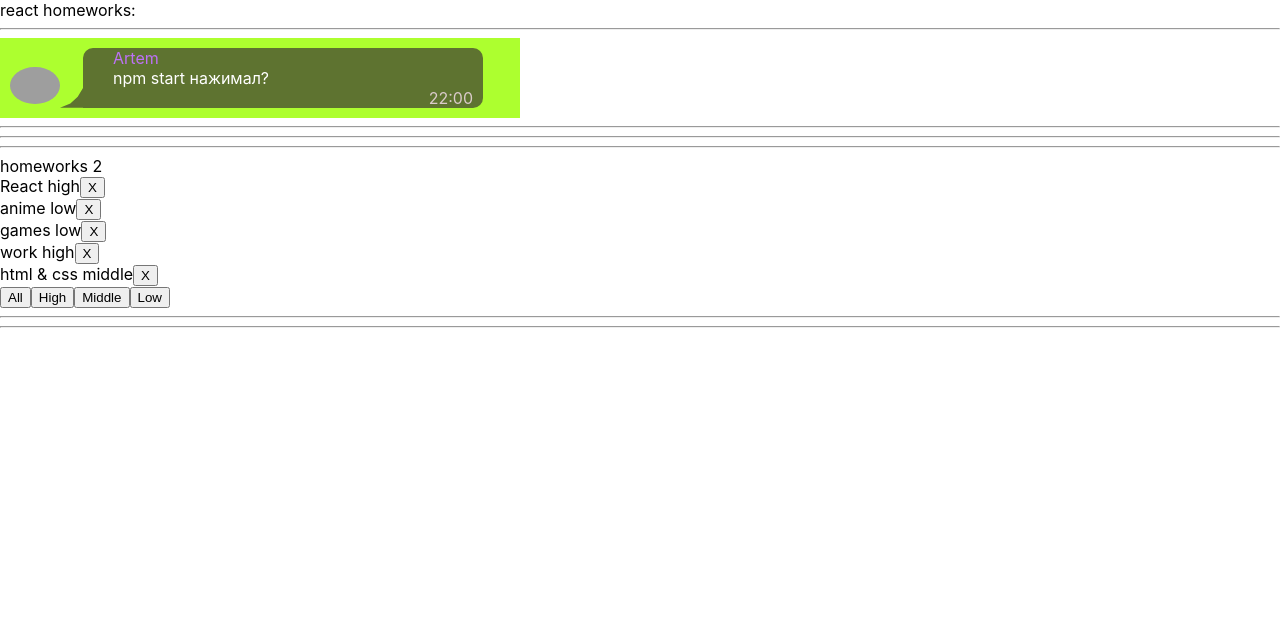
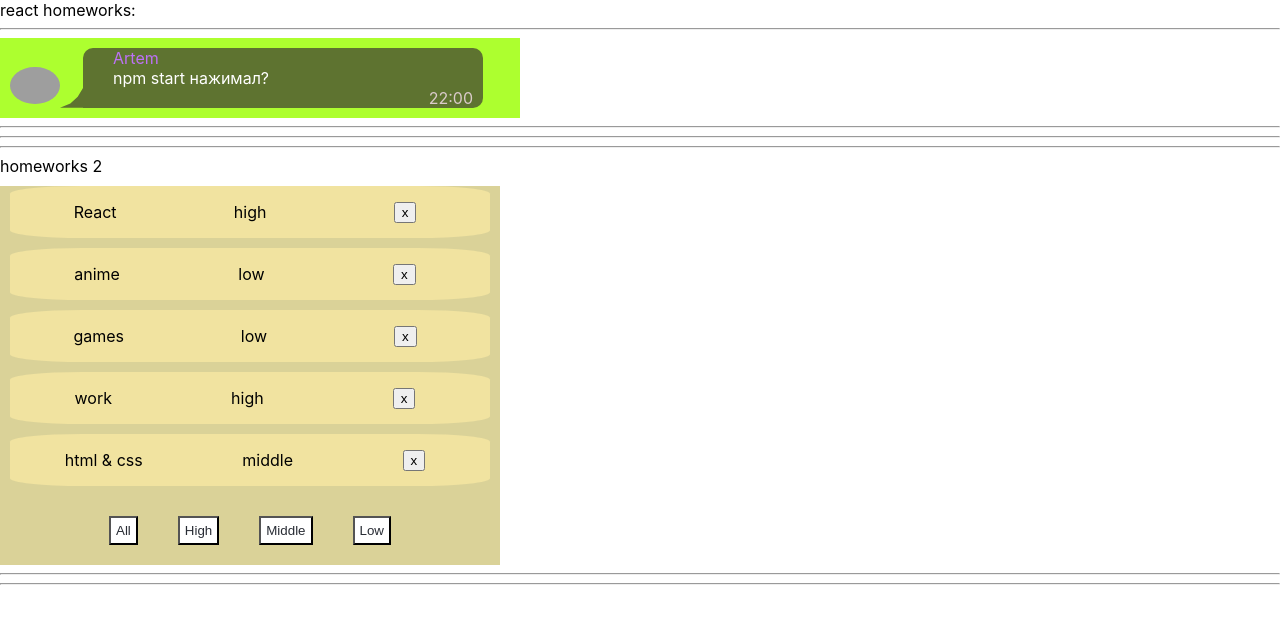
Before and after one commit to Arturp1994/DZ, a React (Create React App) app: page / in a window 1280 px wide. Shown: the top 624 px of the page. Built offline with nearby package versions, Linux system fonts and the light colour scheme; grey boxes are pictures that could not be loaded.

Commit message:
Dz2 did all (design)

```diff
--- a/src/p2-homeworks/h2/Affair.tsx
+++ b/src/p2-homeworks/h2/Affair.tsx
@@ -1,5 +1,6 @@
 import React from 'react'
 import {AffairType} from "./HW2";
+import s from './Affairs.module.css'
 
 type AffairPropsType = {
     // key не нужно типизировать
@@ -13,9 +14,10 @@ function Affair(props: AffairPropsType) {
     }// need to fix
 
     return (
-        <div>
-            {props.affair.name} <span>{props.affair.priority}</span>
-            <button onClick={deleteCallback}>X</button>
+        <div className={s.title}>
+            <div>{props.affair.name}</div>
+            <div>{props.affair.priority}</div>
+            <div className={s.allButton}><button onClick={deleteCallback}>x</button></div>
         </div>
     )
 }
--- a/src/p2-homeworks/h2/Affairs.module.css
+++ b/src/p2-homeworks/h2/Affairs.module.css
@@ -1,3 +1,30 @@
 .someClass {
 
 }
+
+.all {
+    background-color: #dad298;
+    width: 500px;
+    text-align: center;
+
+}
+.button button{
+    background-color: white;
+    color: #282c34;
+    padding: 5px;
+    margin: 20px;
+
+}
+.title {
+    display: flex;
+    justify-content: space-around;
+    align-items: center;
+    border-radius: 15%;
+    background-color: #f1e3a0;
+    padding: 5px;
+    margin: 10px;
+}
+
+.allButton {
+    padding: 10px;
+}
--- a/src/p2-homeworks/h2/Affairs.tsx
+++ b/src/p2-homeworks/h2/Affairs.tsx
@@ -1,6 +1,8 @@
 import React from 'react'
 import Affair from './Affair'
 import {AffairType, FilterType} from './HW2'
+import s from './Affairs.module.css'
+
 
 type AffairsPropsType = { // need to fix any
     data: Array<AffairType>
@@ -9,12 +11,15 @@ type AffairsPropsType = { // need to fix any
 }
 
 function Affairs(props: AffairsPropsType) {
+
     const mappedAffairs = props.data.map((a: AffairType) => (
+
         <Affair // should work
             key={a._id} // кеи ОБЯЗАТЕЛЬНЫ в 99% - так что лучше их писать всегда при создании компонент в мапе
             affair={a}
             deleteAffairCallback={props.deleteAffairCallback}
         />
+
     ))
 
     const setAll = () => {props.setFilter('all')} // need to fix
@@ -23,14 +28,15 @@ function Affairs(props: AffairsPropsType) {
     const setLow = () => {props.setFilter('low')}
 
     return (
-        <div>
+        <div className={s.all}>
 
             {mappedAffairs}
-
+            <div className={s.button}>
             <button onClick={setAll}>All</button>
             <button onClick={setHigh}>High</button>
             <button onClick={setMiddle}>Middle</button>
             <button onClick={setLow}>Low</button>
+            </div>
         </div>
     )
 }
```
